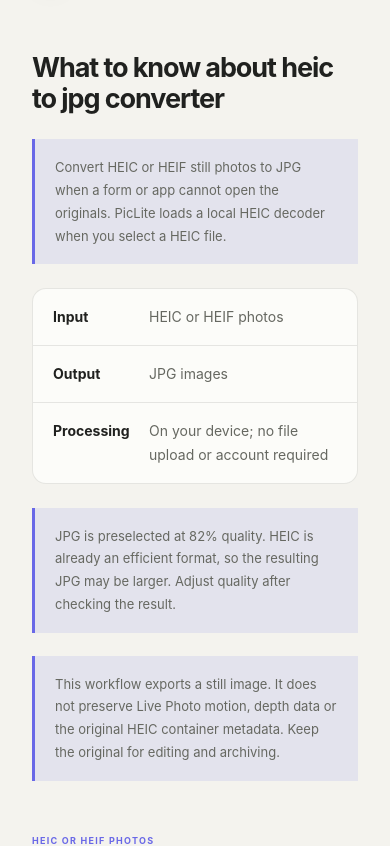
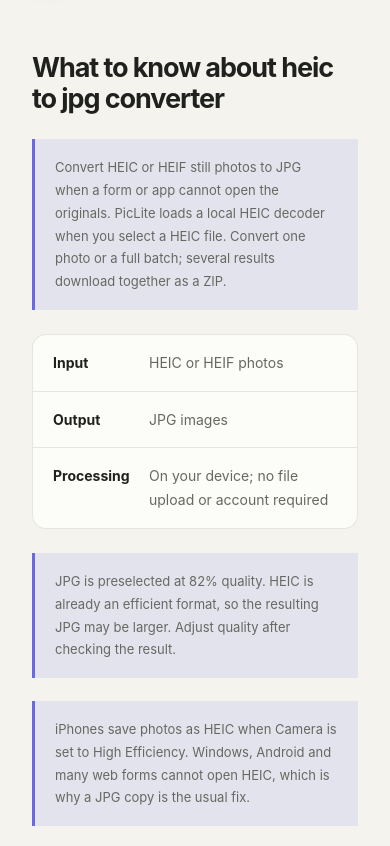
Before and after one commit to jelly-ham/piclite, a Next.js app: page /en/heic-to-jpg in a window 390 px wide. Shown: the part 940-1786 px from the top of the page. Built offline with nearby package versions, Linux system fonts and the light colour scheme.

Commit message:
Expand HEIC to JPG landing content and shorten PDF to JPG title
- heic-to-jpg guide: batch album conversion, iPhone/Windows context,
  ZIP download note, 6 localized FAQs (en + zh-cn)
- keywords: add batch HEIC terms
- pdf-to-jpg title: 66 -> 51 chars (crawl warning)

```diff
--- a/app/seo.ts
+++ b/app/seo.ts
@@ -347,7 +347,7 @@ const TOOL_INTENTS: Record<ToolSlug, Record<KeywordLocale, ToolIntent>> = {
       output: "JPG images",
       why: "JPG is easier to open on Windows, Android, email services, web forms and older photo apps.",
       quality: "Choose the JPG quality before downloading, and convert multiple iPhone photos in one batch.",
-      keywords: ["HEIC to JPG converter", "convert HEIC to JPG", "iPhone photo converter", "HEIC converter no upload"],
+      keywords: ["HEIC to JPG converter", "convert HEIC to JPG", "iPhone photo converter", "HEIC converter no upload", "batch HEIC to JPG"],
     },
     "zh-cn": {
       name: "HEIC 转 JPG",
@@ -358,7 +358,7 @@ const TOOL_INTENTS: Record<ToolSlug, Record<KeywordLocale, ToolIntent>> = {
       output: "JPG 图片",
       why: "JPG 更容易在 Windows、Android、邮件服务、网页表单和旧版图片应用中打开。",
       quality: "下载前可以选择 JPG 质量，也可以一次转换多张 iPhone 照片。",
-      keywords: ["HEIC 转 JPG", "HEIC 转换器", "iPhone 照片转 JPG", "不上传 HEIC 转 JPG"],
+      keywords: ["HEIC 转 JPG", "HEIC 转换器", "iPhone 照片转 JPG", "不上传 HEIC 转 JPG", "批量 HEIC 转 JPG"],
     },
   },
   "webp-to-jpg": {
@@ -460,7 +460,7 @@ const TOOL_INTENTS: Record<ToolSlug, Record<KeywordLocale, ToolIntent>> = {
   "pdf-to-jpg": {
     en: {
       name: "PDF to JPG converter",
-      title: "PDF to JPG converter — convert PDF pages privately in your browser",
+      title: "PDF to JPG converter — free, private and no upload",
       description: "Convert PDF pages to JPG images online without uploading the document. Render every page locally and download the results in a batch.",
       intro: "Turn PDF pages into JPG images for presentations, email, previews or web forms. PicLite reads the document in your browser and does not send it to a server.",
       input: "PDF documents",
--- a/app/tool-guides.ts
+++ b/app/tool-guides.ts
@@ -42,17 +42,35 @@ export const TOOL_GUIDES: Record<ToolSlug, Record<KeywordLocale, Guide>> = {
   },
   "heic-to-jpg": {
     en: {
-      summary: "Convert HEIC or HEIF still photos to JPG when a form or app cannot open the originals. PicLite loads a local HEIC decoder when you select a HEIC file.",
-      notes: ["JPG is preselected at 82% quality. HEIC is already an efficient format, so the resulting JPG may be larger. Adjust quality after checking the result.", "This workflow exports a still image. It does not preserve Live Photo motion, depth data or the original HEIC container metadata. Keep the original for editing and archiving."],
+      summary: "Convert HEIC or HEIF still photos to JPG when a form or app cannot open the originals. PicLite loads a local HEIC decoder when you select a HEIC file. Convert one photo or a full batch; several results download together as a ZIP.",
+      notes: [
+        "JPG is preselected at 82% quality. HEIC is already an efficient format, so the resulting JPG may be larger. Adjust quality after checking the result.",
+        "iPhones save photos as HEIC when Camera is set to High Efficiency. Windows, Android and many web forms cannot open HEIC, which is why a JPG copy is the usual fix.",
+        "Add a whole album at once. Every photo converts in the same on-device session, and when there are multiple results they download together as one ZIP file.",
+        "This workflow exports a still image. It does not preserve Live Photo motion, depth data or the original HEIC container metadata. Keep the original for editing and archiving.",
+      ],
       faq: [
+        { question: "Why can't my Windows PC open my iPhone photos?", answer: "iPhones save photos as HEIC by default, and Windows cannot open HEIC without an extra codec. Converting the photos to JPG gives you files that open on Windows, Android, email apps and web forms." },
+        { question: "Can I convert multiple HEIC photos at once?", answer: "Yes. Drop or select as many HEIC photos as you need. Each one converts on your device, and multiple results download together as a single ZIP file." },
+        { question: "How do I stop my iPhone from taking HEIC photos?", answer: "Open Settings, then Camera, then Formats, and choose Most Compatible. New photos are saved as JPG from then on. Photos already taken in HEIC still need a one-time conversion." },
+        { question: "Is HEIC the same as HEIF?", answer: "HEIF is the container format, and HEIC is the name Apple uses for its HEIF photo variant. PicLite accepts both .heic and .heif files and converts either to JPG." },
         { question: "Why is the converted JPG larger than my HEIC photo?", answer: "HEIC can store a photo more efficiently than JPG. Converting improves compatibility but does not guarantee a smaller file. Lower JPG quality if the receiving service has a size limit." },
         { question: "Why does the first HEIC conversion take longer?", answer: "The browser downloads the HEIC decoder on demand before it can decode the photo. Large photos also need device memory. Start with fewer files if your phone runs out of memory." },
       ],
     },
     "zh-cn": {
-      summary: "表单或应用无法打开原片时，可把 HEIC 或 HEIF 静态照片转为 JPG。选择 HEIC 文件后，PicLite 会按需加载在本地运行的解码器。",
-      notes: ["本页预选 JPG，质量为 82%。HEIC 本身压缩效率较高，转换后的 JPG 可能更大，请查看结果后调整质量。", "该流程导出静态图片，不保留实况照片的动态内容、深度数据或原始 HEIC 容器元数据。编辑和归档请保留原件。"],
+      summary: "表单或应用无法打开原片时，可把 HEIC 或 HEIF 静态照片转为 JPG。选择 HEIC 文件后，PicLite 会按需加载在本地运行的解码器。可以转换单张或整批照片，多个结果会打包为 ZIP 下载。",
+      notes: [
+        "本页预选 JPG，质量为 82%。HEIC 本身压缩效率较高，转换后的 JPG 可能更大，请查看结果后调整质量。",
+        "iPhone 相机设置为“高效”时会将照片存为 HEIC。Windows、Android 和许多网页表单无法打开 HEIC，因此通常需要转成 JPG 副本。",
+        "可以一次添加整个相册。所有照片在同一个设备本地会话中转换，有多个结果时会打包为一个 ZIP 文件下载。",
+        "该流程导出静态图片，不保留实况照片的动态内容、深度数据或原始 HEIC 容器元数据。编辑和归档请保留原件。",
+      ],
       faq: [
+        { question: "为什么 Windows 电脑打不开 iPhone 照片？", answer: "iPhone 默认将照片存为 HEIC，Windows 不安装额外解码器就无法打开 HEIC。把照片转成 JPG 后，Windows、Android、邮件应用和网页表单都能正常打开。" },
+        { question: "可以一次转换多张 HEIC 照片吗？", answer: "可以。拖入或选择任意数量的 HEIC 照片，每张都在你的设备上完成转换；有多个结果时会打包为一个 ZIP 文件一起下载。" },
+        { question: "如何让 iPhone 不再拍 HEIC 照片？", answer: "打开“设置”，进入“相机”，再进入“格式”，选择“兼容性最佳”。之后新拍的照片会直接存为 JPG，此前已拍的 HEIC 照片仍需转换一次。" },
+        { question: "HEIC 和 HEIF 是一回事吗？", answer: "HEIF 是容器格式，HEIC 是 Apple 为其照片使用的 HEIF 变体所起的名字。PicLite 同时接受 .heic 和 .heif 文件，都可以转成 JPG。" },
         { question: "为什么转换后的 JPG 比 HEIC 更大？", answer: "HEIC 储存照片的效率可能高于 JPG。转换改善兼容性，但不保证减小文件。如接收方有文件大小限制，可以降低 JPG 质量。" },
         { question: "为什么第一次转换 HEIC 比较慢？", answer: "浏览器需要先按需下载 HEIC 解码器，再解码照片。大照片也需要设备内存，手机内存不足时可以减少每批文件数量。" },
       ],
```
